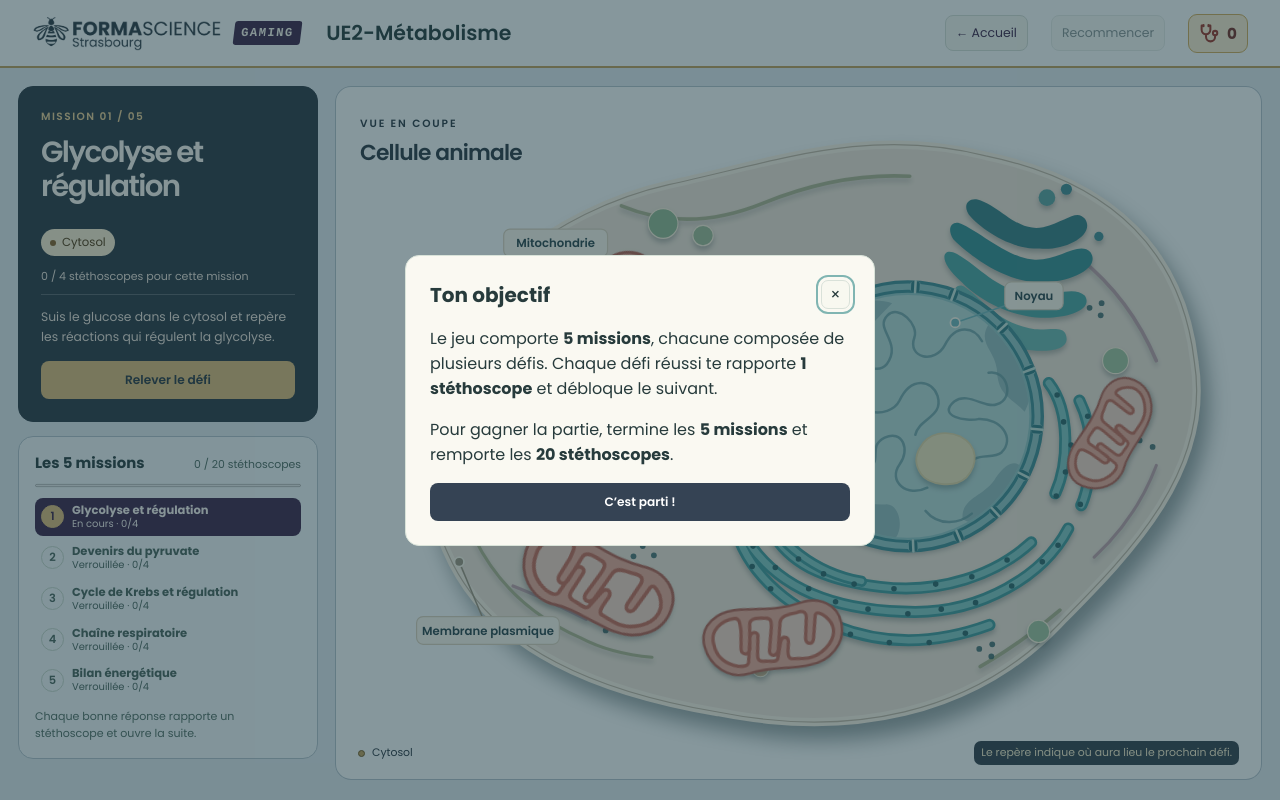
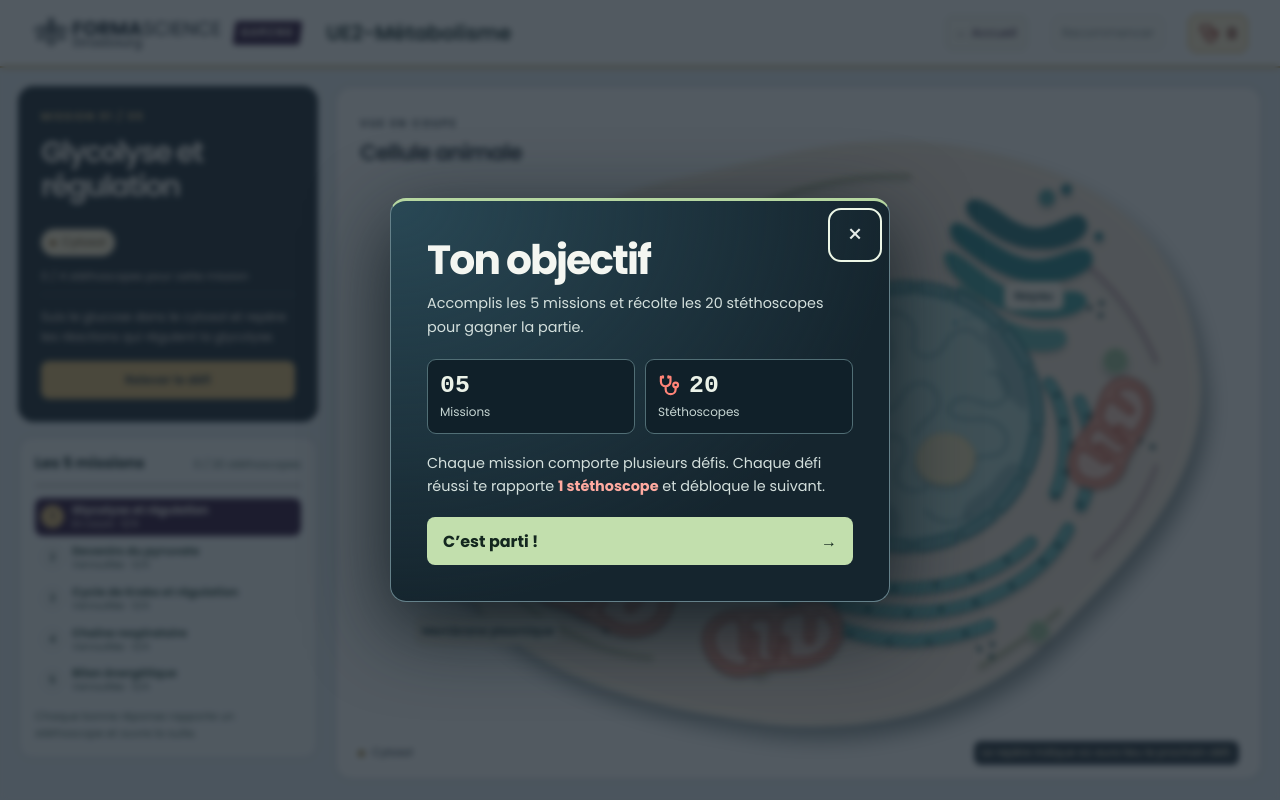
Before and after one commit to formascience-code/gaming, a Next.js app: page /ue2-metabolisme in a window 1280 px wide. Built offline with nearby package versions, Linux system fonts and the light colour scheme.

Commit message:
Donner à la fenêtre d’objectif un style d’écran de jeu

```diff
--- /dev/null
+++ b/app/game-objective.module.css
@@ -0,0 +1,126 @@
+.dialog {
+  box-sizing: border-box;
+  width: min(500px, calc(100% - 32px));
+  max-height: calc(100dvh - 32px);
+  padding: clamp(20px, 5vw, 36px);
+  overflow: auto;
+  color: #f4f6f1;
+  background: radial-gradient(ellipse at top left, #294855, transparent 72%), #15252e;
+  border: 1px solid #65818a;
+  border-top: 3px solid #b6d7a1;
+  border-radius: 16px;
+  box-shadow: 0 24px 80px #0c171dd9;
+}
+
+.dialog::backdrop {
+  background: #101b25b8;
+  backdrop-filter: blur(3px);
+}
+
+.close {
+  position: absolute;
+  top: 12px;
+  right: 12px;
+  display: grid;
+  place-items: center;
+  width: 44px;
+  height: 44px;
+  border: 1px solid transparent;
+  border-radius: 8px;
+  background: transparent;
+  color: #e6ece8;
+  font-size: 25px;
+  cursor: pointer;
+}
+
+.close:hover {
+  border-color: #65818a;
+  background: #ffffff12;
+}
+
+.header h2 {
+  margin: 0 44px 8px 0;
+  font-size: clamp(1.75rem, 6vw, 2.55rem);
+  line-height: 1.15;
+  letter-spacing: -.045em;
+}
+
+.header p,
+.rule {
+  color: #d4e0dd;
+  font-size: .9rem;
+  line-height: 1.65;
+}
+
+.header p {
+  margin: 0 0 20px;
+}
+
+.stats {
+  display: grid;
+  grid-template-columns: repeat(2, minmax(0, 1fr));
+  gap: 10px;
+}
+
+.stat {
+  display: grid;
+  align-content: center;
+  gap: 3px;
+  padding: 12px;
+  min-width: 0;
+  border: 1px solid #516e75;
+  border-radius: 9px;
+  background: #102029;
+}
+
+.stat strong {
+  display: flex;
+  align-items: center;
+  gap: 8px;
+  font: 700 1.55rem / 1.1 ui-monospace, monospace;
+  color: #ebf2e8;
+}
+
+.stat svg {
+  color: #ff8478;
+  stroke-width: 2.3;
+}
+
+.stat span {
+  font-size: .75rem;
+  color: #c6d5d2;
+}
+
+.rule {
+  margin: 18px 0;
+}
+
+.rule strong {
+  color: #ffaaa0;
+}
+
+.play {
+  display: flex;
+  justify-content: space-between;
+  align-items: center;
+  width: 100%;
+  min-height: 48px;
+  padding: 10px 16px;
+  border: 0;
+  border-radius: 8px;
+  background: #c2dfad;
+  color: #14271f;
+  font: inherit;
+  font-weight: 700;
+  cursor: pointer;
+}
+
+.play:hover {
+  background: #d5eac7;
+}
+
+.play:focus-visible,
+.close:focus-visible {
+  outline: 2px solid #edf7e7;
+  outline-offset: 3px;
+}
--- a/app/game-objective.tsx
+++ b/app/game-objective.tsx
@@ -1,4 +1,6 @@
 import { useEffect, useRef } from 'react';
+import { Stethoscope } from './quiz';
+import styles from './game-objective.module.css';
 
 export function GameObjective() {
   const dialog = useRef<HTMLDialogElement>(null);
@@ -8,15 +10,25 @@ export function GameObjective() {
     if (objective && !objective.open) objective.showModal();
   }, []);
 
-  return <dialog ref={dialog} aria-labelledby="game-objective-title">
+  return <dialog ref={dialog} className={styles.dialog} aria-labelledby="game-objective-title">
     <form method="dialog">
-      <div className="dialog-head">
+      <button className={styles.close} aria-label="Fermer les règles du jeu">×</button>
+      <header className={styles.header}>
         <h2 id="game-objective-title">Ton objectif</h2>
-        <button className="icon-button" aria-label="Fermer les règles du jeu">×</button>
+        <p>Accomplis les 5 missions et récolte les 20 stéthoscopes pour gagner la partie.</p>
+      </header>
+      <div className={styles.stats}>
+        <div className={styles.stat}>
+          <strong>05</strong>
+          <span>Missions</span>
+        </div>
+        <div className={styles.stat}>
+          <strong><Stethoscope size={23}/> 20</strong>
+          <span>Stéthoscopes</span>
+        </div>
       </div>
-      <p>Le jeu comporte <strong>5 missions</strong>, chacune composée de plusieurs défis. Chaque défi réussi te rapporte <strong>1 stéthoscope</strong> et débloque le suivant.</p>
-      <p>Pour gagner la partie, termine les <strong>5 missions</strong> et remporte les <strong>20 stéthoscopes</strong>.</p>
-      <button className="control primary" autoFocus>C’est parti !</button>
+      <p className={styles.rule}>Chaque mission comporte plusieurs défis. Chaque défi réussi te rapporte <strong>1 stéthoscope</strong> et débloque le suivant.</p>
+      <button className={styles.play} autoFocus>C’est parti ! <span aria-hidden="true">→</span></button>
     </form>
   </dialog>;
 }
```
